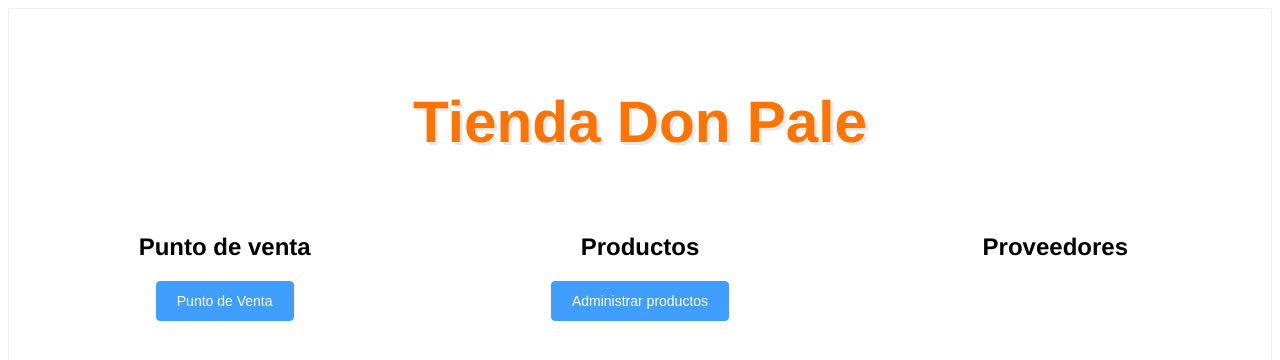
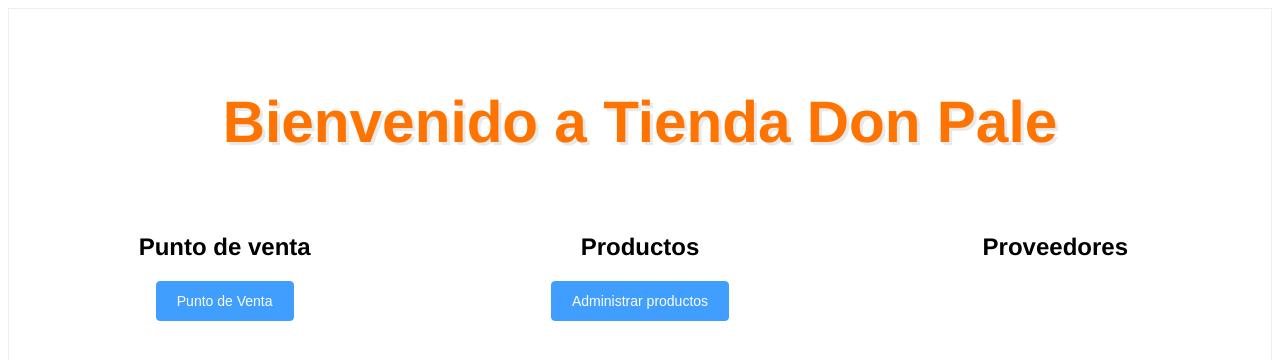
Before and after one commit to victorescalante/donpale, a Nuxt app: page / in a window 1280 px wide. Shown: the top 360 px of the page. Built offline with nearby package versions, Linux system fonts and the light colour scheme; what vue-filter, vuefire would draw is missing.

Commit message:
small change in travis and add welcome message

```diff
--- a/pages/index.vue
+++ b/pages/index.vue
@@ -2,7 +2,7 @@
   <div>
     <div id="bg">
       <div class="text-bg">
-        <h1>Tienda Don Pale</h1>
+        <h1>Bienvenido a Tienda Don Pale</h1>
       </div>
       <el-row :gutter="24" class="aling-buttons">
         <el-col :span="8">
```
Also changed, not shown: .travis.yml.
